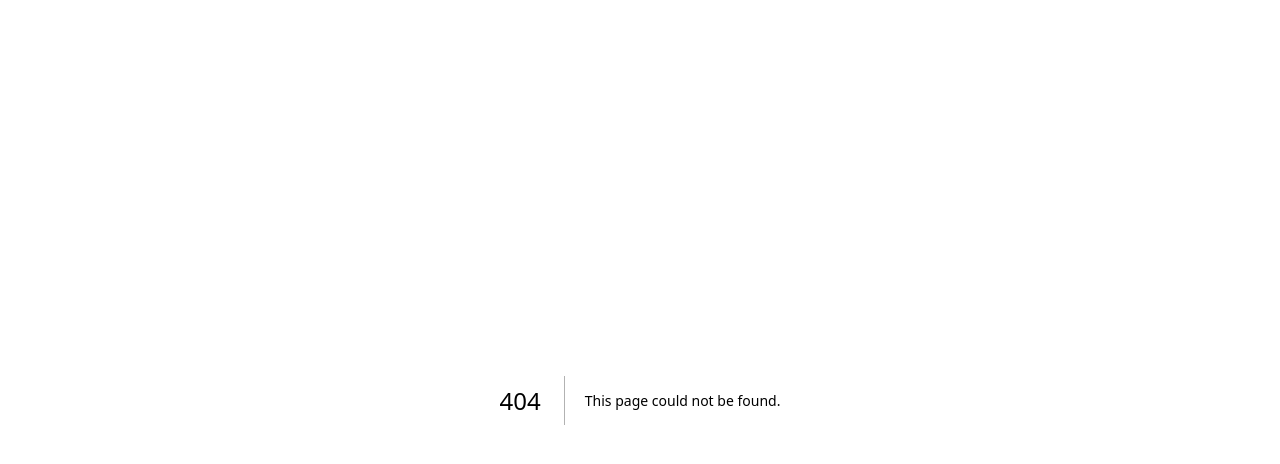
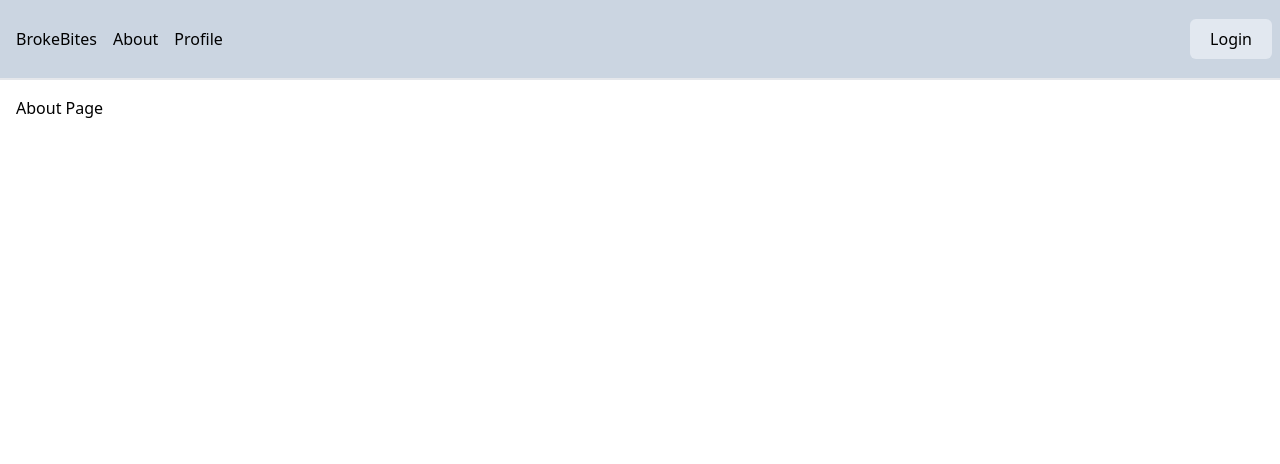
Before and after one commit to coriandar/BrokeBites, a Next.js app: page /about in a window 1280 px wide. Before the commit this address had no page. Shown: the top 464 px of the page. Built offline with nearby package versions, Linux system fonts and the light colour scheme.

Commit message:
Add Layout.tsx and Nav.tsx

```diff
--- /dev/null
+++ b/src/components/AuthButton.tsx
@@ -0,0 +1,39 @@
+import React, { useEffect, useState } from "react";
+import { auth } from "./firebase/FirebaseApp";
+
+function Navbar() {
+    const fbAuth = auth;
+
+    function handleLogout() {
+        fbAuth.signOut();
+    }
+
+    const [isSignedIn, setIsSignedIn] = useState(false);
+
+    useEffect(() => {
+        const unregisterAuthObserver = fbAuth.onAuthStateChanged((user) => {
+            setIsSignedIn(!!user);
+        });
+        return () => unregisterAuthObserver();
+    }, []);
+
+    const authContent = !isSignedIn ? (
+        <button className="bg-slate-200 px-5 py-2 rounded-md justify-end">
+            Login
+        </button>
+    ) : (
+        <div>
+            <p>Welcome {fbAuth.currentUser?.displayName}</p>
+            <button
+                className="bg-slate-200 px-5 py-2 rounded-md justify-end"
+                onClick={handleLogout}
+            >
+                Logout
+            </button>
+        </div>
+    );
+
+    return <>{authContent}</>;
+}
+
+export default Navbar;
--- /dev/null
+++ b/src/components/Layout.tsx
@@ -0,0 +1,22 @@
+import React, { PropsWithChildren } from "react";
+import Nav from "./Nav";
+import Navbar from "./Navbar";
+import Head from "next/head";
+
+const Layout = ({ children }: PropsWithChildren) => {
+    return (
+        <>
+            <Head>
+                <title>BrokeBites</title>
+            </Head>
+            <div className="h-screen flex flex-col">
+                <header>
+                    <Nav />
+                </header>
+                {children}
+            </div>
+        </>
+    );
+};
+
+export default Layout;
--- /dev/null
+++ b/src/components/Nav.tsx
@@ -0,0 +1,29 @@
+import React, { useState, useEffect } from "react";
+import Link from "next/link";
+
+function Nav() {
+    return (
+        <nav className="bg-slate-300 flex items-center justify-between h-20 w-full p-2 border-b-2">
+            <ul className="flex">
+                <li className="p-2 cursor-pointer">
+                    <Link href="/">BrokeBites</Link>
+                </li>
+                <li className="p-2 cursor-pointer">
+                    <Link href="/about">About</Link>
+                </li>
+                <li className="p-2 cursor-pointer">
+                    <Link href="/profile">Profile</Link>
+                </li>
+            </ul>
+            <ul className="flex">
+                <Link href="/login">
+                    <button className="bg-slate-200 px-5 py-2 rounded-md justify-end">
+                        Login
+                    </button>
+                </Link>
+            </ul>
+        </nav>
+    );
+}
+
+export default Nav;
--- a/src/components/account/Login.tsx
+++ b/src/components/account/Login.tsx
@@ -29,6 +29,7 @@ function Login() {
         );
     } else {
         return (
+            // route to profile
             <div>
                 <p>Welcome {fbAuth.currentUser?.displayName}</p>
                 <a onClick={() => fbAuth.signOut()}>Sign Out</a>
--- a/src/pages/_app.tsx
+++ b/src/pages/_app.tsx
@@ -1,6 +1,11 @@
+import Layout from "@/components/Layout";
 import "@/styles/globals.css";
 import type { AppProps } from "next/app";
 
 export default function App({ Component, pageProps }: AppProps) {
-    return <Component {...pageProps} />;
+    return (
+        <Layout>
+            <Component {...pageProps} />
+        </Layout>
+    );
 }
--- /dev/null
+++ b/src/pages/about.tsx
@@ -0,0 +1,5 @@
+import React from "react";
+
+export default function aboutPage() {
+    return <div className="p-4">About Page</div>;
+}
--- a/src/pages/index.tsx
+++ b/src/pages/index.tsx
@@ -1,34 +1,22 @@
 import Dashboard from "../components/Dashboard";
-import { useRouter } from "next/router";
 import { Inter } from "next/font/google";
 const inter = Inter({ subsets: ["latin"] });
-import React, { useState, useEffect } from "react";
-import { getAllRestaurants } from "@/components/firebase/FirebaseApp";
 import Navbar from "@/components/Navbar";
+import Nav from "@/components/Nav";
 
 export default function index() {
-    const router = useRouter();
-
-    const [restaurantList, setRestaurantList] = useState<any>([]);
-    const [restaurantSelected, setRestaurantSelected] = useState<any>(null);
-
-    useEffect(() => {
-        const fetchData = async () => {
-            const restaurants = await getAllRestaurants();
-            setRestaurantList(restaurants);
-        };
-
-        fetchData();
-    }, []);
-
     return (
-        <main
-            className={`flex max-h-screen h-screen w-screen flex-col ${inter.className}`}
-        >
-            <Navbar />
-            <div className="flex-1 h-10">
-                <Dashboard />
-            </div>
+        <main className="bg-slate-500 p-4 flex-grow h-full">
+            <p>Dashboard Page</p>
+            {/* <Dashboard /> */}
         </main>
+        // <div className="flex-1 h-80">{<Dashboard />}</div>
+        // <main
+        //     className={`flex max-h-screen h-screen w-screen flex-col ${inter.className}`}
+        // >
+        //     <div className="flex-1 h-10">
+        //         <Dashboard />
+        //     </div>
+        // </main>
     );
 }
--- a/src/pages/login.tsx
+++ b/src/pages/login.tsx
@@ -2,5 +2,9 @@ import Login from "@/components/account/Login";
 import React from "react";
 
 export default function login() {
-    return <Login />;
+    return (
+        <main>
+            <Login />
+        </main>
+    );
 }
--- /dev/null
+++ b/src/pages/profile.tsx
@@ -0,0 +1,5 @@
+import React from "react";
+
+export default function profilePage() {
+    return <main className="p-4">Profile Page</main>;
+}
```
